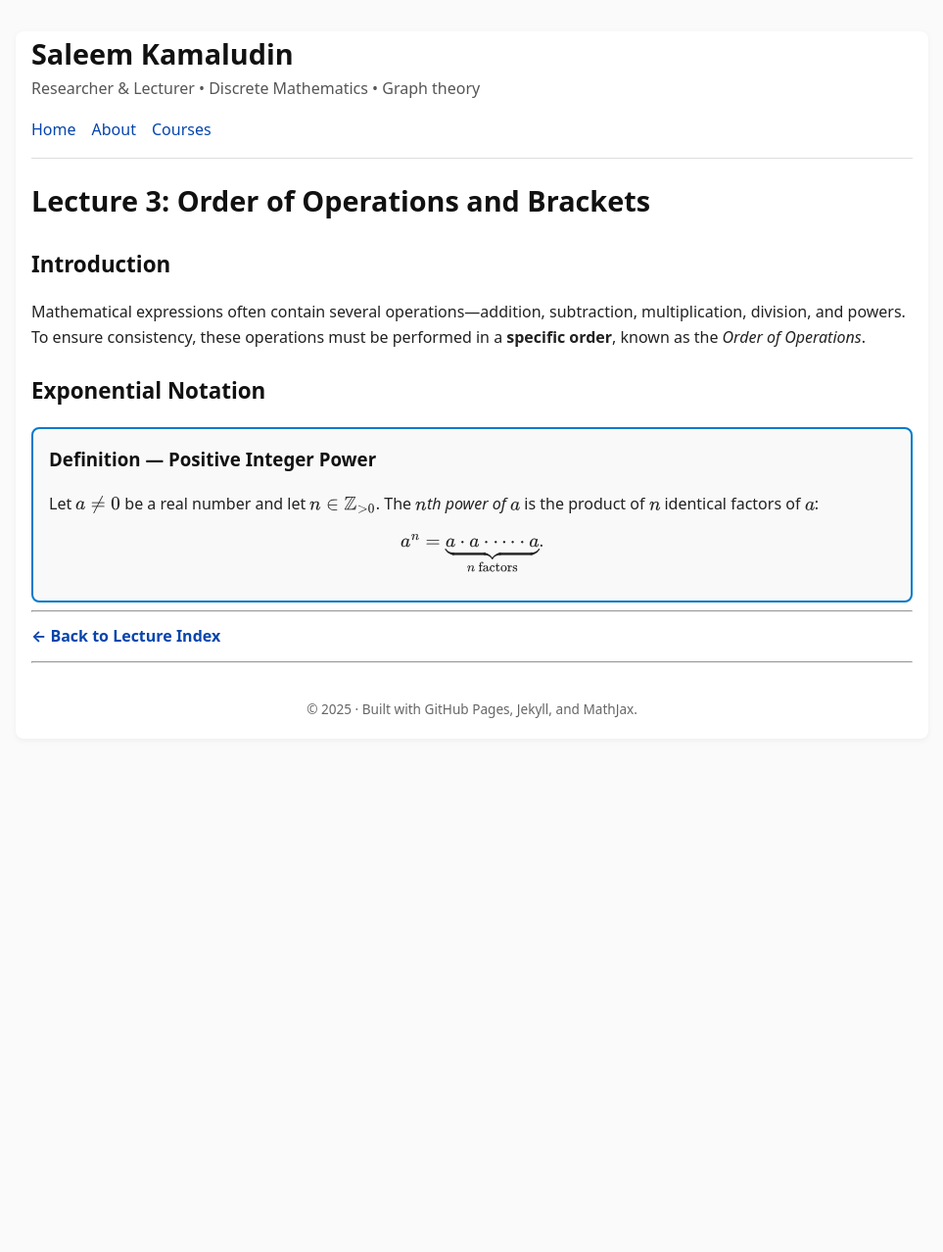
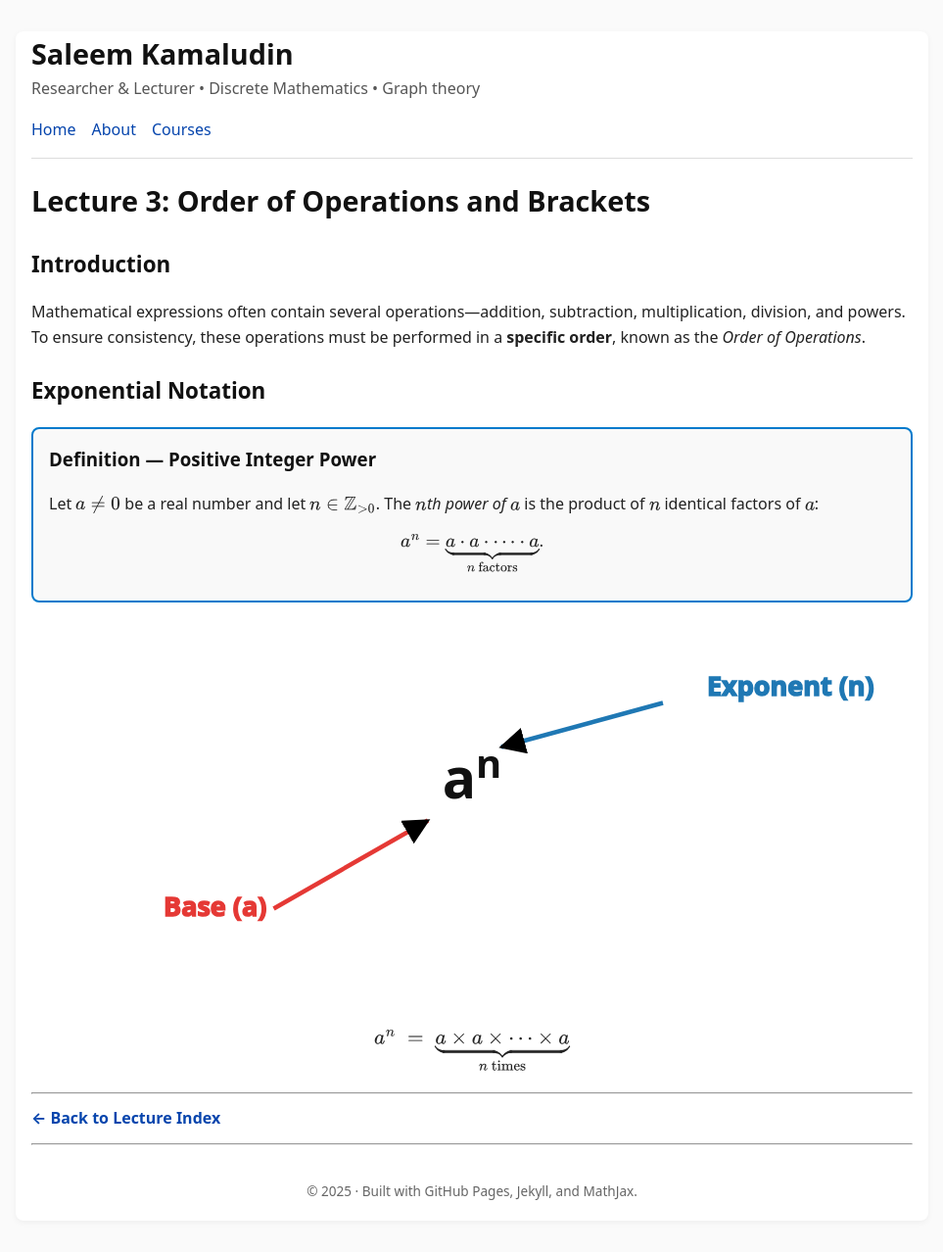
Before and after one commit to SaleemKamaludin/SaleemKamaludin.github.io, a Jekyll site: the page built from courses/math-1115/lecture-notes/lecture3.md, in a window 1280 px wide. Shown: the whole page at 98% size, without its empty margins (158-1121 px from the left). Built offline with Jekyll 4.4.1, drawn with Linux system fonts in a browser that asks for light colours; before the commit the page ends 900 px from its top, so only the background shows below that.

Commit message:
Update lecture3.md

```diff
--- a/courses/math-1115/lecture-notes/lecture3.md
+++ b/courses/math-1115/lecture-notes/lecture3.md
@@ -24,6 +24,97 @@ To ensure consistency, these operations must be performed in a **specific order*
 </div>
 
 
+
+
+
+
+
+
+
+
+
+
+
+
+
+
+
+
+
+
+
+
+
+
+
+
+
+
+
+
+
+
+<div style="text-align:center; margin: 1.25rem 0;">
+  <!-- Diagram -->
+  <svg viewBox="0 0 600 260" role="img" aria-label="Base and exponent diagram" style="max-width:100%; height:auto;">
+    <defs>
+      <marker id="arrow" viewBox="0 0 10 10" refX="9" refY="5" markerWidth="6" markerHeight="6" orient="auto-start-reverse">
+        <path d="M 0 0 L 10 5 L 0 10 z"></path>
+      </marker>
+      <style>
+        .exp-text{ font: 700 38px system-ui, -apple-system, Segoe UI, Roboto, "Helvetica Neue", Arial, "Noto Sans", "Liberation Sans", sans-serif; }
+        .label{ font: 700 18px system-ui, -apple-system, Segoe UI, Roboto, "Helvetica Neue", Arial, "Noto Sans", "Liberation Sans", sans-serif; }
+        .blue{ fill:#1f78b4; stroke:#1f78b4; }
+        .red{ fill:#e53935; stroke:#e53935; }
+        .rule{ stroke:#333; stroke-width:3; }
+      </style>
+    </defs>
+
+    <!-- a^n -->
+    <text x="300" y="120" class="exp-text" text-anchor="middle" fill="#111">
+      a<tspan dy="-14" font-size="70%">n</tspan>
+      <tspan dy="14"></tspan>
+    </text>
+
+    <!-- Exponent label -->
+    <text x="460" y="50" class="label blue">Exponent (n)</text>
+    <!-- Arrow to exponent -->
+    <line x1="430" y1="55" x2="320" y2="85" class="blue" stroke-width="3" marker-end="url(#arrow)"></line>
+
+    <!-- Base label -->
+    <text x="90" y="200" class="label red">Base (a)</text>
+    <!-- Arrow to base -->
+    <line x1="165" y1="195" x2="270" y2="135" class="red" stroke-width="3" marker-end="url(#arrow)"></line>
+  </svg>
+
+  <!-- Underbrace statement (rendered by KaTeX/MathJax on the page) -->
+  <p style="margin-top:0.75rem; font-size:1.1rem;">
+    \( a^{n} \;=\; \underbrace{a \times a \times \cdots \times a}_{n\text{ times}} \)
+  </p>
+</div>
+
+
+
+
+
+
+
+
+
+
+
+
+
+
+
+
+
+
+
+
+
+
+
 ---
 
 **[← Back to Lecture Index](/courses/math-1115/lecture-notes/)**
```
